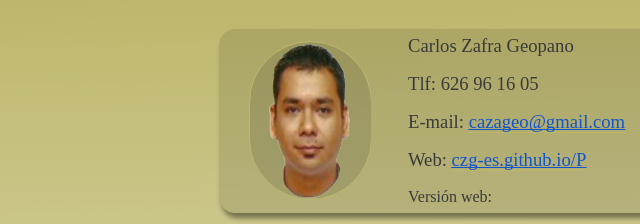
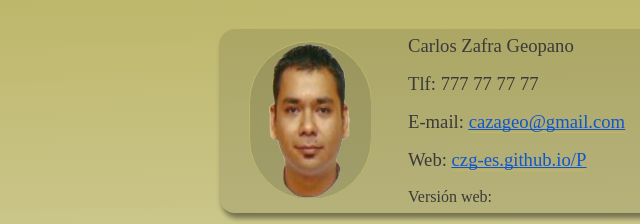
Before and after one commit to czg-es/cz_cv, a plain HTML site: page index.html in a window 1280 px wide. Shown: the top 224 px of the page, 62-702 px from the left. Drawn offline with Linux system fonts and the light colour scheme; a web font is replaced by a local one.

Commit message:
Update index.html

```diff
--- a/index.html
+++ b/index.html
@@ -57,7 +57,7 @@
             </tr>
             <tr class="c28">
                 <td class="c30" colspan="1" rowspan="1">
-                    <p class="c1"><span class="c10">Tlf: <span class="tlf" id="tlf"> 626 96 16 05</span></span></p>
+                    <p class="c1"><span class="c10">Tlf: <span class="tlf" id="tlf"> 777 77 77 77</span></span></p>
                 </td>
             </tr>
             <tr class="c28">
```
